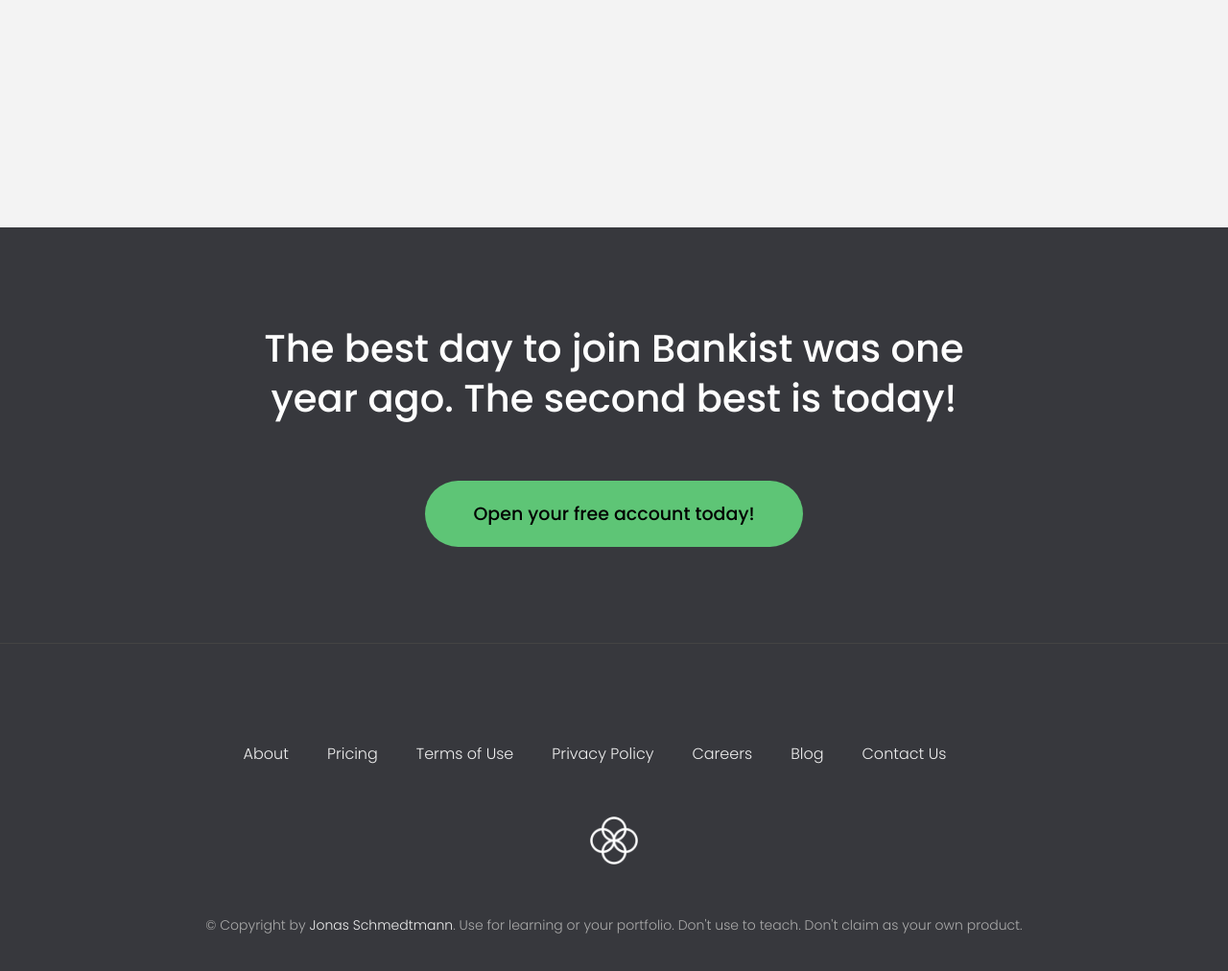
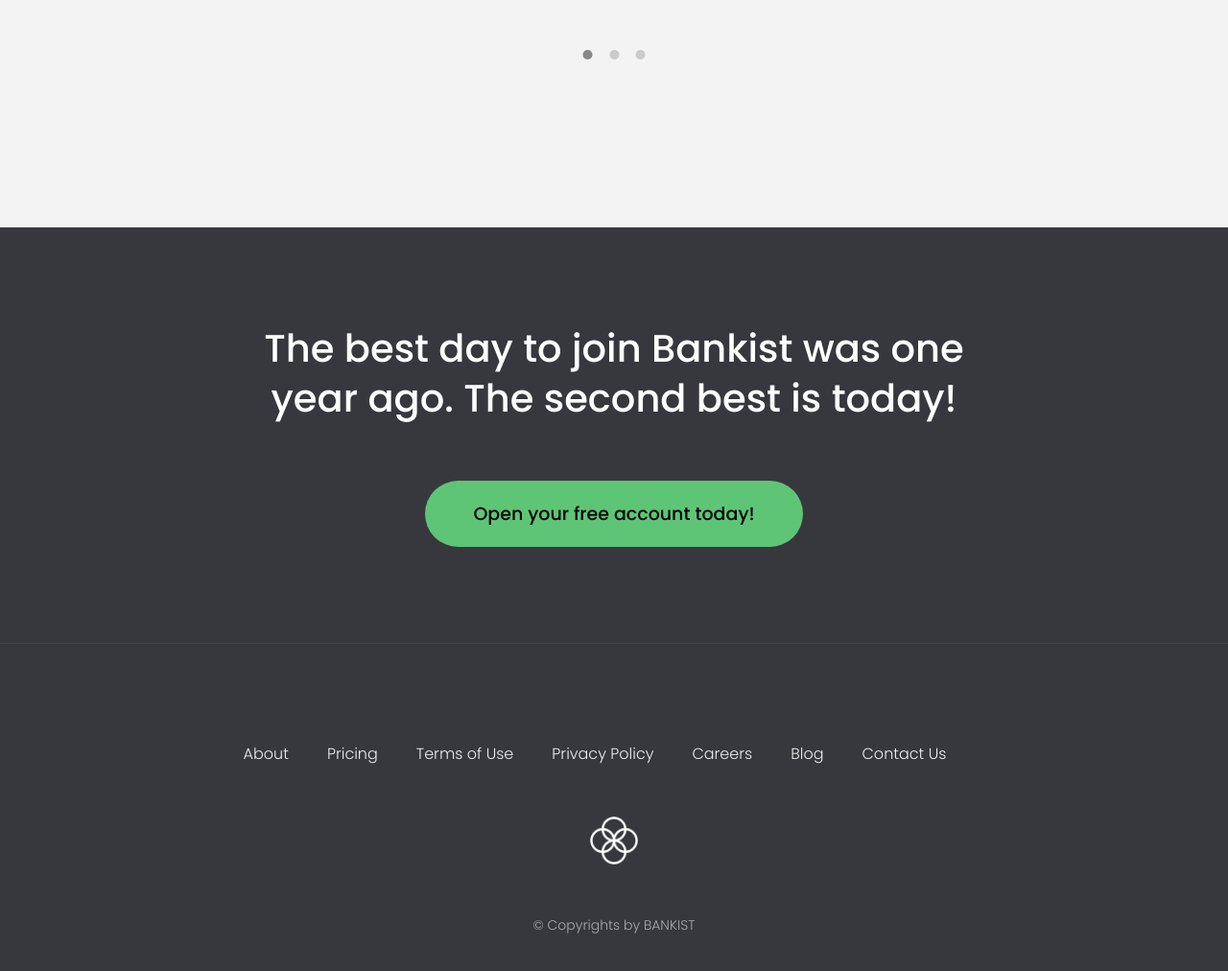
Before and after one commit to ShubhangKolisetty/Bankist-Website, a plain HTML site: page index.html in a window 1280 px wide. Shown: the part 3959-4971 px from the top of the page at 96% size. Drawn offline with Linux system fonts and the light colour scheme.

Commit message:
Project Completed

```diff
--- a/index.html
+++ b/index.html
@@ -320,16 +320,7 @@
         </li>
       </ul>
       <img src="img/icon.png" alt="Logo" class="footer__logo" />
-      <p class="footer__copyright">
-        &copy; Copyright by
-        <a
-          class="footer__link twitter-link"
-          target="_blank"
-          href="https://twitter.com/jonasschmedtman"
-          >Jonas Schmedtmann</a
-        >. Use for learning or your portfolio. Don't use to teach. Don't claim
-        as your own product.
-      </p>
+      <p class="footer__copyright">&copy; Copyrights by BANKIST</p>
     </footer>
 
     <div class="modal hidden">
--- a/script.js
+++ b/script.js
@@ -1,7 +1,4 @@
 'use strict';
-
-///////////////////////////////////////
-// Modal window
 
 const modal = document.querySelector('.modal');
 const overlay = document.querySelector('.overlay');
@@ -40,45 +37,9 @@
 btnScrollTo.addEventListener('click', function (e) {
   const s1coords = section1.getBoundingClientRect();
 
-  // console.log(s1coords);
-  // console.log(e.target.getBoundingClientRect());
-  // console.log('Current scroll (X/Y)', windiw.pageXOffset, window.pageYOffset);
-  // console.log(
-  //   'height/width viewport',
-  //   document.documentElement.clientHeight,
-  //   document.documentElement.clientWidth
-  // );
-
   //scrolling
-  // window.scrollTo(
-  //   s1coords.left + window.pageXOffset,
-  //   s1coords.top + window.pageYOffset
-  // );
-
-  //old method
-  // window.scrollTo({
-  //   left: s1coords.left + window.pageXOffset,
-  //   top: s1coords.top + window.pageYOffset,
-  //   behavior: 'smooth',
-  // });
-
-  //modern way
   section1.scrollIntoView({ behavior: 'smooth' });
 });
-
-//SUBTOPIC Page navigation
-
-// document.querySelectorAll('.nav__link').forEach(function (el) {
-//   el.addEventListener('click', function (e) {
-//     e.preventDefault();
-//     const id = this.getAttribute('href');
-//     document.querySelector(id).scrollIntoView({ behavior: 'smooth' });
-//   });
-// });
-
-//SUBTOPIC Event Delegation
-//1. Add event listener to common parent element
-//2. Determine what element originated the event
 
 document.querySelector('.nav__links').addEventListener('click', function (e) {
   e.preventDefault();
@@ -92,7 +53,6 @@
 //SUBTOPIC Tabbed component
 
 tabsContainer.addEventListener('click', function (e) {
-  // e.preventDefault();
   const clicked = e.target.closest('.operations__tab');
 
   //Gaurd clause
@@ -126,30 +86,6 @@
 nav.addEventListener('mouseover', handleHover.bind(0.5));
 
 nav.addEventListener('mouseout', handleHover.bind(1));
-
-//SUBTOPIC Sticky navigation
-// const initialCoords = section1.getBoundingClientRect();
-
-// window.addEventListener('scroll', function () {
-//   if (window.scrollY > initialCoords.top) nav.classList.add('sticky');
-//   else nav.classList.remove('sticky');
-// });
-
-// SUBTOPIC sticky navigation: Intersection Observer API
-
-// const obsCallback = function (entries, observer) {
-//   entries.forEach(entry => {
-//     console.log(entry);
-//   });
-// };
-
-// const obsOptions = {
-//   root: null,
-//   threshold: [0, 0.2],
-// };
-
-// const observer = new IntersectionObserver(obsCallback, obsOptions);
-// observer.observe(section1);
 
 const header = document.querySelector('.header');
 const navHeight = nav.getBoundingClientRect().height;
@@ -217,20 +153,42 @@
 imgTargets.forEach(img => imgObserver.observe(img));
 
 //SUBTOPIC Slider
+
+const slider = function () {
   const slides = document.querySelectorAll('.slide');
   const btnLeft = document.querySelector('.slider__btn--left');
   const btnRight = document.querySelector('.slider__btn--right');
+  const dotContainer = document.querySelector('.dots');
 
   let curSlide = 0;
   const maxSlide = slides.length;
+
+  //SUBTOPIC FUNCTIONS
+
+  const createDots = function () {
+    slides.forEach(function (_, i) {
+      dotContainer.insertAdjacentHTML(
+        'beforeend',
+        `<button class="dots__dot" data-slide="${i}"></button>`
+      );
+    });
+  };
+
+  const activateDot = function (slide) {
+    document
+      .querySelectorAll('.dots__dot')
+      .forEach(dot => dot.classList.remove('dots__dot--active'));
+
+    document
+      .querySelector(`.dots__dot[data-slide='${slide}']`)
+      .classList.add('dots__dot--active');
+  };
 
   const goToSlide = function (slide) {
     slides.forEach(
       (s, i) => (s.style.transform = `translateX(${100 * (i - slide)}%)`)
     );
   };
-
-goToSlide(0);
 
   //next slide
   const nextSlide = function () {
@@ -240,6 +198,7 @@
       curSlide++;
     }
     goToSlide(curSlide);
+    activateDot(curSlide);
   };
 
   const prevSlide = function () {
@@ -248,82 +207,35 @@
     } else {
       curSlide--;
     }
+    activateDot(curSlide);
     goToSlide(curSlide);
   };
 
+  const init = function () {
+    goToSlide(0);
+    createDots();
+
+    activateDot(0);
+  };
+
+  init();
+
+  //SUBTOPIC EVENT HANDLERS
   btnRight.addEventListener('click', nextSlide);
   btnLeft.addEventListener('click', prevSlide);
 
-//TOPIC experimenting new topics
-/*
-const h1 = document.querySelector('h1');
+  document.addEventListener('keydown', function (e) {
+    if (e.key === 'ArrowLeft') prevSlide();
+    if (e.key === 'ArrowRight') nextSlide();
+  });
 
-const alertH1 = function (e) {
-  alert('addEventListener: Great! You are reading the heading');
+  dotContainer.addEventListener('click', function (e) {
+    if (e.target.classList.contains('dots__dot')) {
+      const { slide } = e.target.dataset;
+      goToSlide(slide);
+      activateDot(slide);
+    }
+  });
 };
 
-h1.addEventListener('mouseenter', alertH1);
-
-setTimeout(() => h1.removeEventListener('mouseenter', alertH1), 3000);
-
-//old way
-// h1.onmouseenter = function (e) {
-//   alert('onmouseenter: Great! You are reading the heading');
-// };
-
-// rgb(255,255,255)
-const randomInt = (min, max) =>
-  Math.floor(Math.random() * (max - min + 1) + min);
-const randomColor = () =>
-  `rgba(${randomInt(0, 255)},${randomInt(0, 255)},${randomInt(0, 255)})`;
-console.log(randomColor(0, 255));
-
-document.querySelector('.nav__link').addEventListener('click', function (e) {
-  this.style.backgroundColor = randomColor();
-  console.log('LINK', e.target, e.currentTarget);
-
-  //stop propogation
-  // e.stopPropagation();
-});
-
-document.querySelector('.nav__links').addEventListener('click', function (e) {
-  this.style.backgroundColor = randomColor();
-  console.log('CONTAINER', e.target, e.currentTarget);
-});
-
-document.querySelector('.nav').addEventListener('click', function (e) {
-  this.style.backgroundColor = randomColor();
-  console.log('NAV', e.target, e.currentTarget);
-});
-
-// SUBTOPIC DOM traversing
-
-const h1 = document.querySelector('h1');
-
-// going downwards: selecting child elements
-console.log(h1.querySelectorAll('.highlight'));
-console.log(h1.childNodes);
-console.log(h1.children);
-h1.firstElementChild.style.color = 'white';
-h1.lastElementChild.style.color = 'blue';
-
-//going upwards: selecting parent elements
-console.log(h1.parentNode);
-console.log(h1.parentElement);
-
-h1.closest('.header').style.background = 'var(--gradient-secondary';
-
-h1.closest('h1').style.background = 'var(--gradient-primary';
-
-// going sideways: selecting siblings
-console.log(h1.previousElementSibling);
-console.log(h1.nextElementSibling);
-
-console.log(h1.previousSibling);
-console.log(h1.nextSibling);
-
-console.log(h1.parentElement.children);
-[...h1.parentElement.children].forEach(function (e) {
-  if (e !== h1) e.style.transform = 'scale(0.5)';
-});
-*/
+slider();
--- a/style.css
+++ b/style.css
@@ -1,5 +1,3 @@
-/* The page is NOT responsive. You can implement responsiveness yourself if you wanna have some fun 😃 */
-
 :root {
   --color-primary: #5ec576;
   --color-secondary: #ffcb03;
@@ -100,7 +98,6 @@
   color: #666;
 }
 
-/* This is BAD for accessibility! Don't do in the real world! */
 button:focus {
   outline: none;
 }
```
Lines whose indentation alone changed are shown as unchanged.
